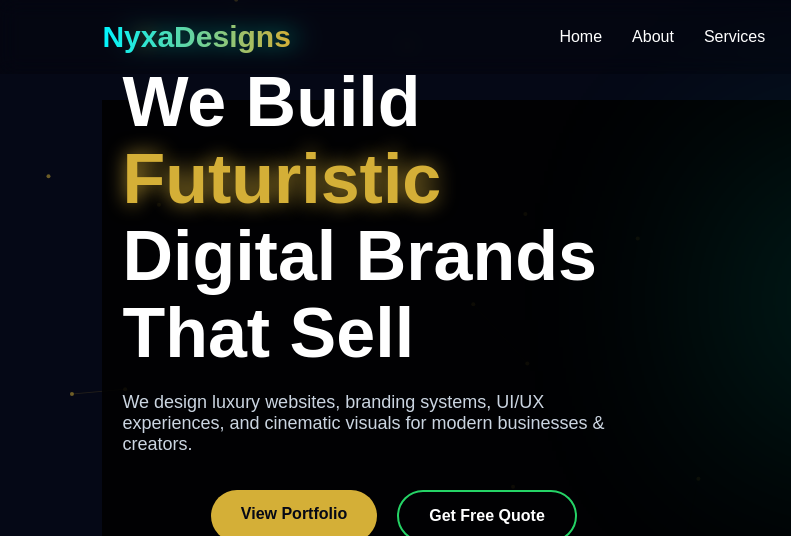
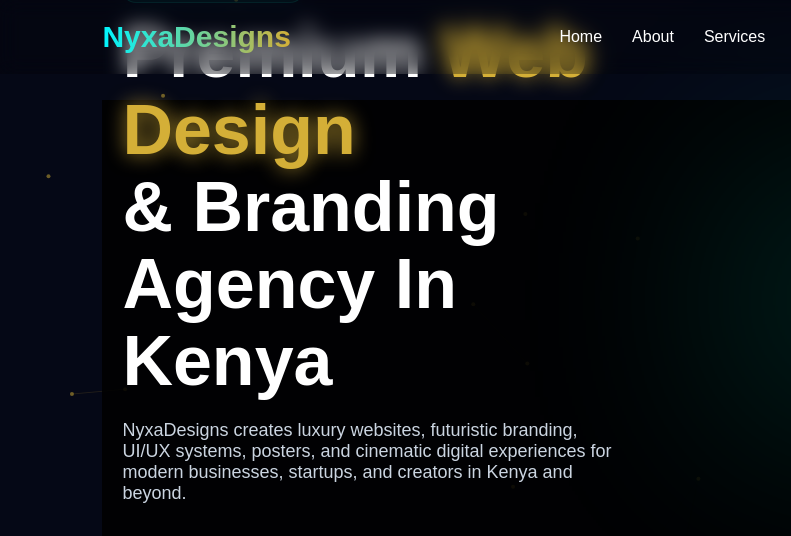
Before and after one commit to User-99816/nyxadesigns-portfolio, a website: page index.html in a window 1280 px wide. Shown: the top 536 px of the page, 0-791 px from the left. Drawn offline with nearby package versions, Linux system fonts and the light colour scheme.

Commit message:
Improve homepage SEO content

```diff
--- a/index.html
+++ b/index.html
@@ -104,14 +104,15 @@
       <div class="badge">✨ Premium Creative Studio</div>
 
       <h2 class="hero-title">
-        We Build <span>Futuristic</span><br>
-        Digital Brands That Sell
-      </h2>
+  Premium <span>Web Design</span><br>
+  & Branding Agency In Kenya
+</h2>
 
-      <p class="hero-text">
-        We design luxury websites, branding systems, UI/UX experiences,
-        and cinematic visuals for modern businesses & creators.
-      </p>
+<p class="hero-text">
+  NyxaDesigns creates luxury websites, futuristic branding,
+  UI/UX systems, posters, and cinematic digital experiences
+  for modern businesses, startups, and creators in Kenya and beyond.
+</p>
 
       <div class="hero-buttons">
 
```
